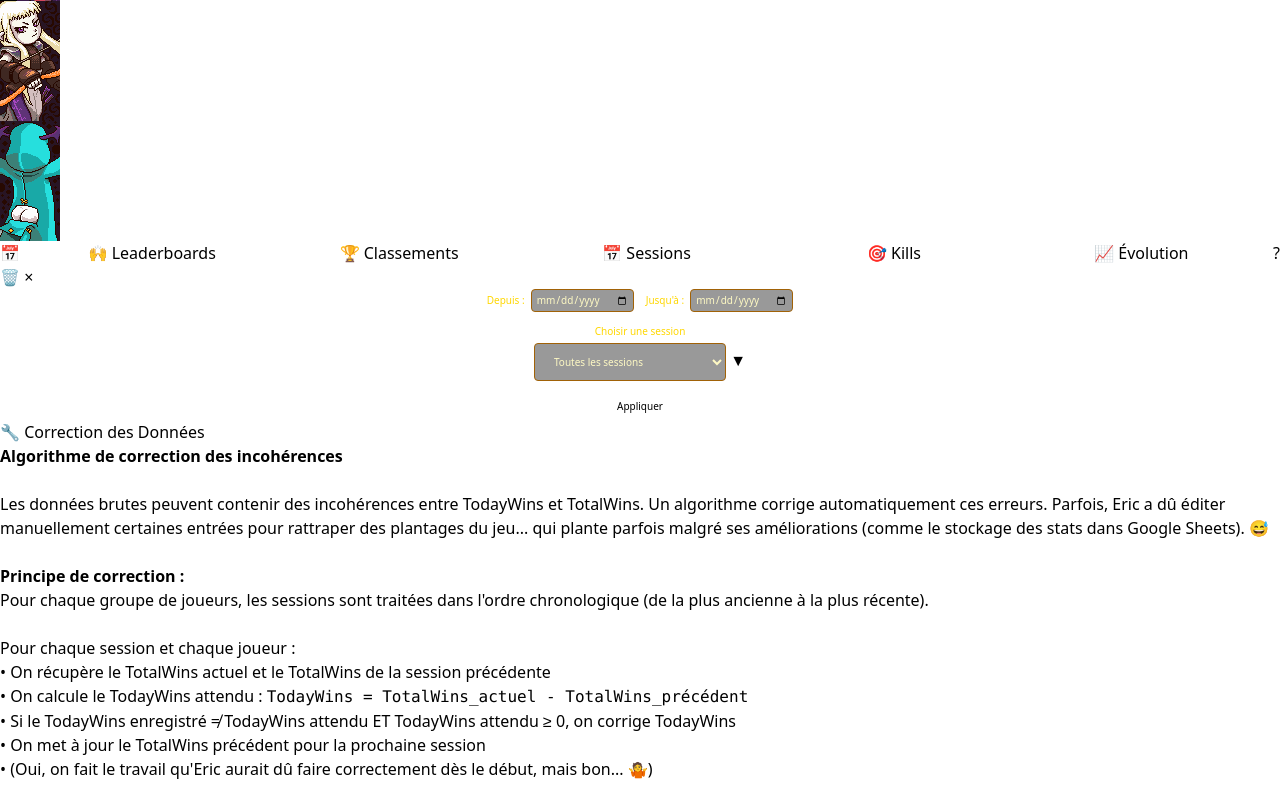
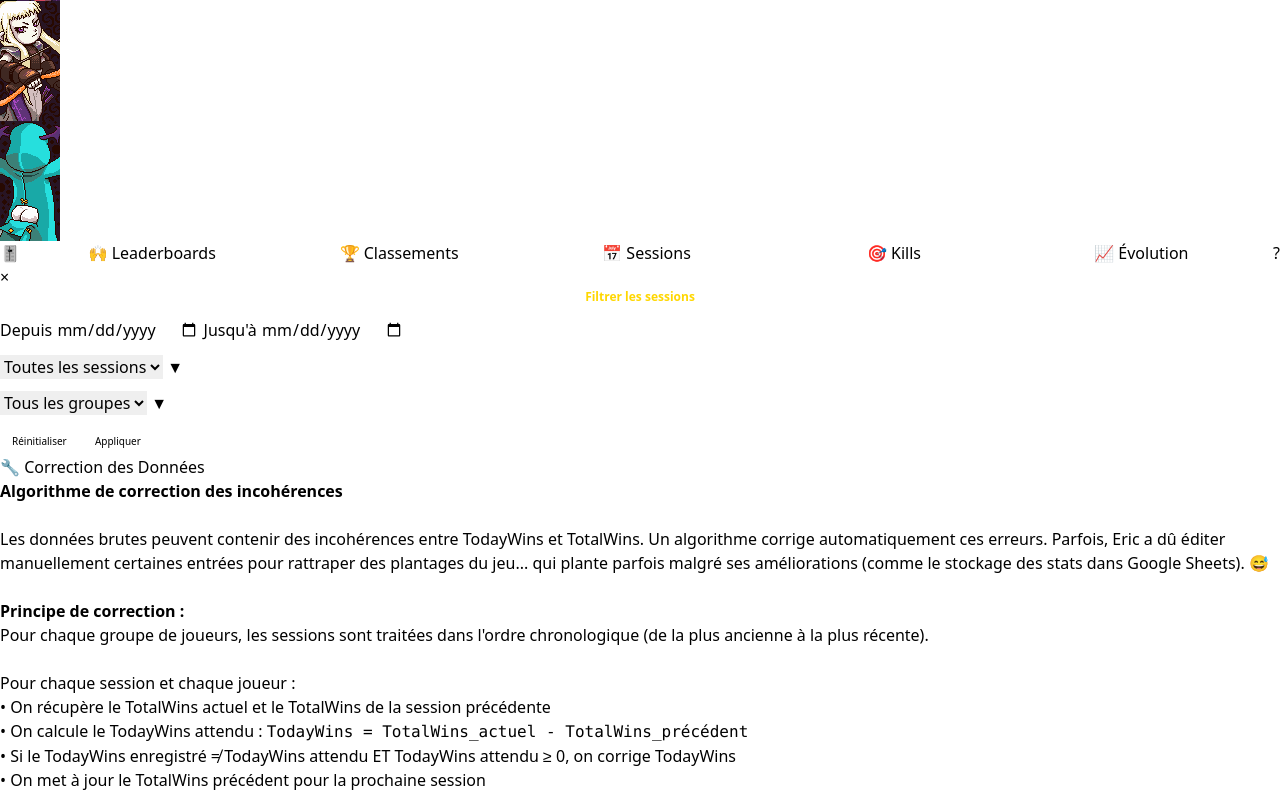
Before and after one commit to lcrespin/towerstats, a Flask app: template templates/index.html in a window 1280 px wide. Shown: the part 619-1409 px from the top of the page. Run offline with Flask 3, Linux system fonts and the light colour scheme; the template is opened without the code that fills it, so the values that code supplies are empty; some libraries are stand-ins or nearby versions.

Commit message:
Add session filtering by group ID and implement sorting of group IDs by session count. Enhance date picker UI with new styles and structure in index.html.

```diff
--- a/src/main.py
+++ b/src/main.py
@@ -15,6 +15,13 @@ from .messages_loader import load_win_messages
 def _filter_sessions_by_session_id(sessions, session_id):
     """Filter sessions by session_id using data_manager helper."""
     return SessionDataManager.filter_sessions_by_session_id(sessions, session_id)
+
+
+def _filter_sessions_by_group_id(sessions, group_id):
+    """Keep only sessions whose id equals group_id."""
+    if not group_id or not group_id.strip():
+        return sessions
+    return [s for s in sessions if s.get('id') == group_id]
 
 # Chemin vers la racine du projet (un niveau au-dessus de src/)
 BASE_PATH = os.path.dirname(os.path.dirname(os.path.abspath(__file__)))
@@ -73,16 +80,24 @@ def flask_display_stats(path):
     date_start = request.args.get('dateStart') or None
     date_end = request.args.get('dateEnd') or None
     session_id = request.args.get('sessionId') or None
+    group_id = request.args.get('groupId') or None
+
+    all_groups_for_filter = SessionDataManager.sorted_group_ids_by_session_count(sessions)
 
     if session_id:
         sessions = _filter_sessions_by_session_id(sessions, session_id)
         date_start = None
         date_end = None
+    elif group_id:
+        sessions = _filter_sessions_by_group_id(sessions, group_id)
+
     stats_manager = SessionStatsManager(sessions, date_start=date_start, date_end=date_end)
     template_data = stats_manager.prepare_template_data()
     template_data['selected_date_start'] = date_start
     template_data['selected_date_end'] = date_end
     template_data['selected_session_id'] = session_id
+    template_data['selected_group_id'] = group_id
+    template_data['all_groups_for_filter'] = all_groups_for_filter
     template_data['win_messages_by_player'] = load_win_messages()
 
     if session_id:
--- a/src/stats_manager.py
+++ b/src/stats_manager.py
@@ -611,14 +611,10 @@ class SessionStatsManager:
             raw = self.get_global_ranking(group_id)
             rankings_by_group[group_id] = self._add_dense_ranks(raw, score_index=1, name_index=0)
 
-        # Trier les groupes par le meilleur score du groupe (décroissant)
-        sorted_groups = sorted(
-            unique_groups,
-            key=lambda g: rankings_by_group.get(g, [])[0][2] if rankings_by_group.get(g) else 0,
-            reverse=True
-        )
+        # Trier les groupes par nombre de sessions jouées (décroissant), même ordre que le filtre
+        sorted_groups = SessionDataManager.sorted_group_ids_by_session_count(self.sessions)
 
-        # Classement par défaut (groupe avec le meilleur score)
+        # Classement par défaut (groupe avec le plus de sessions)
         default_group = sorted_groups[0] if sorted_groups else None
         default_ranking = rankings_by_group.get(default_group, []) if default_group else []
 
--- a/templates/index.html
+++ b/templates/index.html
@@ -43,7 +43,7 @@
         <div class="flex flex-col gap-1.5 sm:gap-2.5">
             <div class="flex items-center justify-between w-full gap-2">
                 <div class="shrink-0 flex items-center justify-start">
-                    <button type="button" id="toggle-date-picker" class="info-button global-info-button txt-xs" title="Filtrer par dates" aria-label="Filtrer par dates">📅</button>
+                    <button type="button" id="toggle-date-picker" class="info-button global-info-button txt-xs" title="Filtrer" aria-label="Filtrer">🎚️</button>
                 </div>
                 <button type="button" id="mobile-menu-toggle" class="info-button global-info-button txt-xs sm:hidden" aria-label="Menu" aria-expanded="false">☰</button>
                 <ul class="hidden sm:flex flex-wrap justify-center gap-grid flex-1 min-w-0">
@@ -66,34 +66,43 @@
             </div>
         </div>
         <div id="date-picker-popover" class="date-picker-popover" aria-hidden="true">
-            <a href="/" class="date-picker-clear" aria-label="Tout remettre par défaut (aucune date, toutes les sessions)" title="Tout remettre par défaut (aucune date, toutes les sessions)">&#128465;</a>
             <button type="button" class="date-picker-close" aria-label="Fermer">×</button>
-            <form method="get" class="flex flex-col gap-2 sm:gap-3">
+            <form method="get" class="date-picker-form flex flex-col gap-3">
+                <h3 class="text-center text-[8px] sm:text-[9px] md:text-[11px] lg:text-xs font-bold" style="color: #ffd700;">Filtrer les sessions</h3>
                 {% set current_start = selected_date_start or date_debut_raw %}
                 {% set current_end = selected_date_end or date_fin_raw %}
-                <div class="flex flex-wrap items-center justify-center gap-2 sm:gap-3">
-                    <div class="flex items-center gap-1 sm:gap-1.5">
-                        <label for="dateStart" class="text-[6px] sm:text-[7px] md:text-[8px] lg:text-[10px]" style="color: #ffd700;">Depuis :</label>
-                        <input type="date" id="dateStart" name="dateStart" value="{{ current_start }}" class="bg-black/40 border border-yellow-700 rounded px-1 py-0.5 text-[6px] sm:text-[7px] md:text-[8px] lg:text-[10px] text-yellow-100" {% if selected_session_id %}disabled{% endif %}>
-                    </div>
-                    <div class="flex items-center gap-1 sm:gap-1.5">
-                        <label for="dateEnd" class="text-[6px] sm:text-[7px] md:text-[8px] lg:text-[10px]" style="color: #ffd700;">Jusqu'à :</label>
-                        <input type="date" id="dateEnd" name="dateEnd" value="{{ current_end }}" class="bg-black/40 border border-yellow-700 rounded px-1 py-0.5 text-[6px] sm:text-[7px] md:text-[8px] lg:text-[10px] text-yellow-100" {% if selected_session_id %}disabled{% endif %}>
+                <div class="date-picker-field">
+                    <div class="date-picker-date-row">
+                        <label for="dateStart" class="date-picker-sublabel">Depuis</label>
+                        <input type="date" id="dateStart" name="dateStart" value="{{ current_start }}" class="date-picker-input" {% if selected_session_id %}disabled{% endif %}>
+                        <label for="dateEnd" class="date-picker-sublabel">Jusqu'à</label>
+                        <input type="date" id="dateEnd" name="dateEnd" value="{{ current_end }}" class="date-picker-input" {% if selected_session_id %}disabled{% endif %}>
                     </div>
                 </div>
-                <div class="flex flex-col items-center">
-                    <label for="session-select" class="block mb-1 text-[6px] sm:text-[7px] md:text-[8px] lg:text-[10px]" style="color: #ffd700;">Choisir une session</label>
-                    <div class="select-wrapper relative w-auto max-w-full">
-                        <select id="session-select" name="sessionId" class="group-select w-auto min-w-[12rem] max-w-full p-1.5 sm:p-2 md:p-2.5 lg:p-[10px] lg:px-[15px] bg-black/40 border border-yellow-700 rounded text-[6px] sm:text-[7px] md:text-[8px] lg:text-[10px] text-yellow-100">
+                <div class="date-picker-field">
+                    <div class="date-picker-select-wrapper">
+                        <select id="session-select" name="sessionId" class="date-picker-select">
                             <option value="">Toutes les sessions</option>
                             {% for session in all_sessions_data %}
                             <option value="{{ session.date }}|{{ session.id }}" {% if selected_session_id == session.date ~ '|' ~ session.id %}selected{% endif %}>{{ session.formatted_date }} ({{ session.players|map(attribute='name')|join(', ') }})</option>
                             {% endfor %}
                         </select>
-                        <span class="select-arrow">▼</span>
+                        <span class="date-picker-select-arrow">▼</span>
                     </div>
                 </div>
-                <div class="flex justify-center">
+                <div class="date-picker-field">
+                    <div class="date-picker-select-wrapper">
+                        <select id="filter-group-select" name="groupId" class="date-picker-select">
+                            <option value="">Tous les groupes</option>
+                            {% for gid in all_groups_for_filter %}
+                            <option value="{{ gid }}" {% if gid == selected_group_id %}selected{% endif %}>{{ gid }}</option>
+                            {% endfor %}
+                        </select>
+                        <span class="date-picker-select-arrow">▼</span>
+                    </div>
+                </div>
+                <div class="date-picker-actions">
+                    <a href="/" class="toggle-button toggle-button-secondary text-[6px] sm:text-[7px] md:text-[8px] lg:text-[10px] px-2 py-1 sm:px-3 sm:py-1.5">Réinitialiser</a>
                     <button type="submit" class="toggle-button text-[6px] sm:text-[7px] md:text-[8px] lg:text-[10px] px-2 py-1 sm:px-3 sm:py-1.5">Appliquer</button>
                 </div>
             </form>
```
Also changed, not shown: src/data_manager.py (+10 -0 lines), static/css/style.css (+146 -10 lines).
